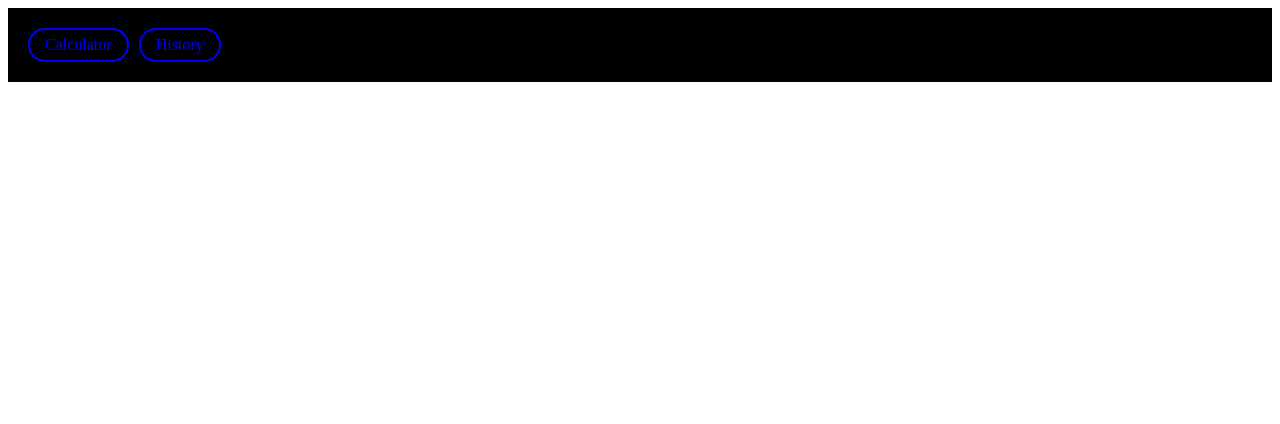
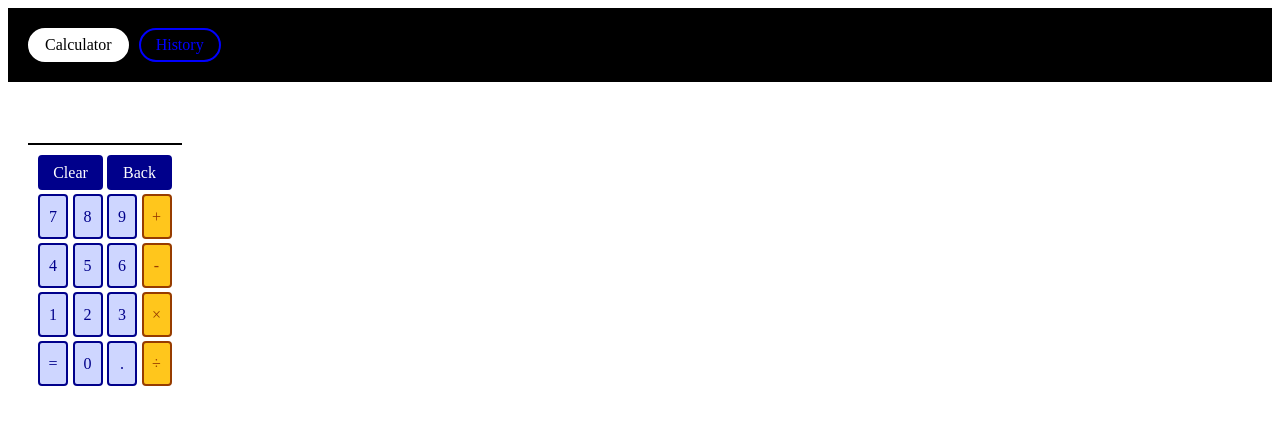
Before and after one commit to PurpleKitty29/Calculator-in-React-scratch, a React (Vite) app: page / in a window 1280 px wide. Before the commit this address had no page. Shown: the top 424 px of the page. Built offline with nearby package versions, Linux system fonts and the light colour scheme.

Commit message:
old URLs test

```diff
--- a/src/App.tsx
+++ b/src/App.tsx
@@ -79,9 +79,9 @@ function App() {
     >
       <Navbar />
       <Routes>
-        <Route path="/Calculator-in-React-scratch/" element={<Calculator />} />
-        <Route path="/Calculator-in-React-scratch/history" element={<History />} />
-        <Route path="/Calculator-in-React-scratch/*" element={<Error404 />} />
+        <Route path="/" element={<Calculator />} />
+        <Route path="/history" element={<History />} />
+        <Route path="/*" element={<Error404 />} />
       </Routes>
     </AppContext.Provider>
   );
--- a/src/components/Navbar.tsx
+++ b/src/components/Navbar.tsx
@@ -5,14 +5,14 @@ function Navbar() {
   return (
     <nav className="navbar">
       <NavLink
-        to="/Calculator-in-React-scratch/"
+        to="/"
         end
         className={({ isActive }) => (isActive ? 'linkOn' : 'linkOff')}
       >
         Calculator
       </NavLink>
       <NavLink
-        to="/Calculator-in-React-scratch/history"
+        to="/history"
         className={({ isActive }) => (isActive ? 'linkOn' : 'linkOff')}
       >
         History
```
